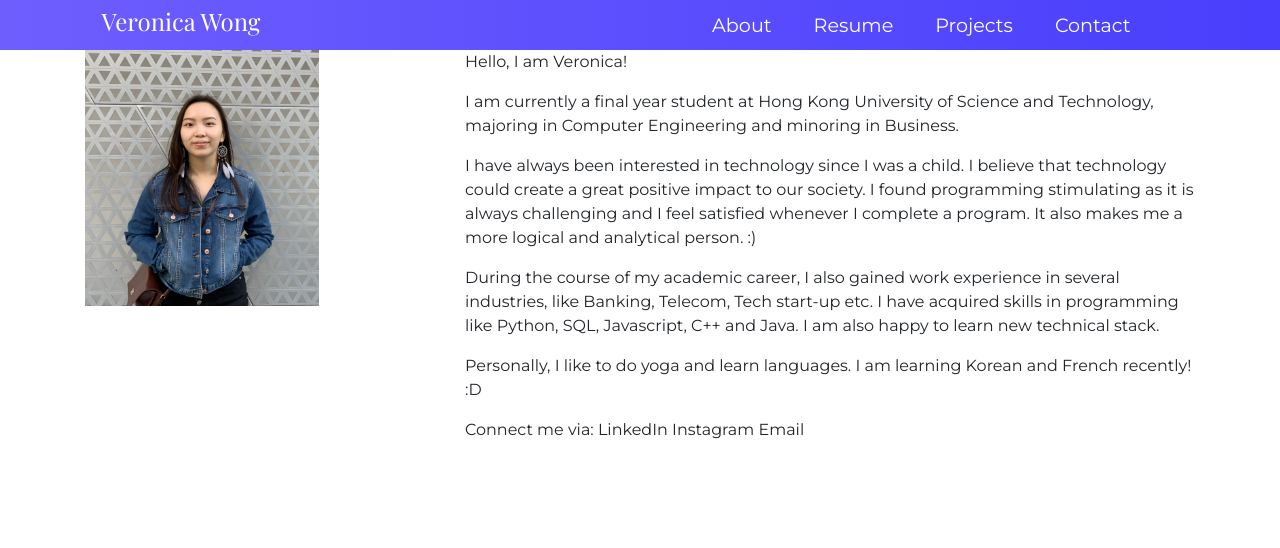
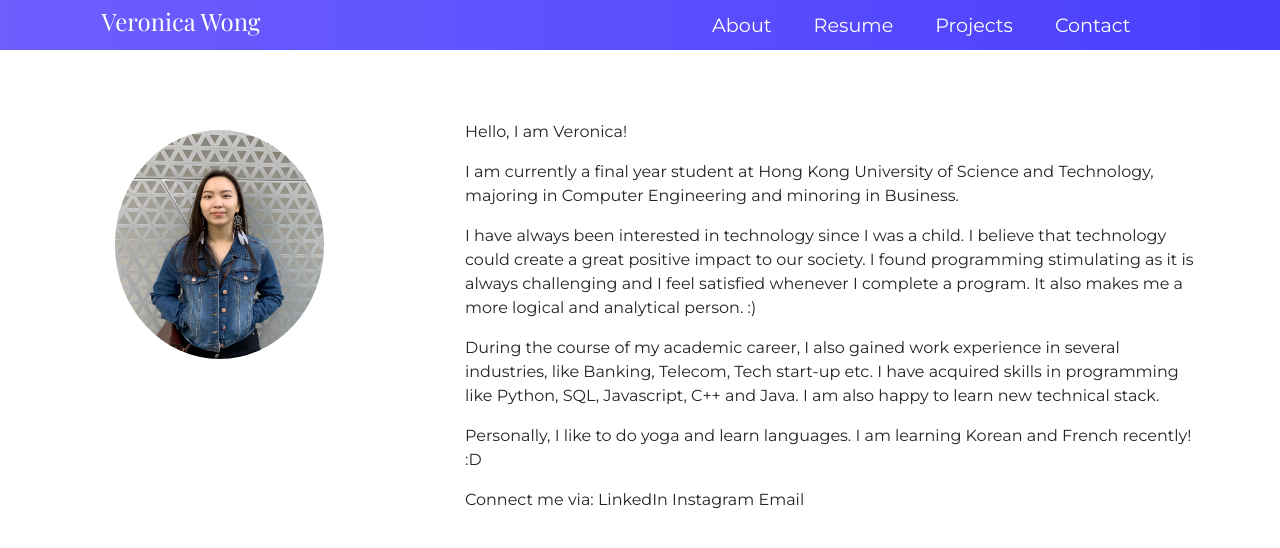
Before and after one commit to veronicawonghy/portfolio, a React (Create React App) app: page / in a window 1280 px wide. Shown: the top 548 px of the page. Built offline with nearby package versions, Linux system fonts and the light colour scheme.

Commit message:
about styling

```diff
--- a/src/App.css
+++ b/src/App.css
@@ -5,9 +5,15 @@
   font-family: 'Montserrat', sans-serif;
 }
 .mainContainer {
-  padding: 50px;
+  margin: 50px;
+}
+.contentContainer {
+  padding: 20px;
 }
 .myPicture {
-  height: 256px;
+  height: calc(256px + 1vw);
+  /* max-height: 30%; */
+  border-radius: 50%;
   /* width: 200px; */
+  margin: 10px;
 }
--- a/src/components/pages/About.js
+++ b/src/components/pages/About.js
@@ -6,10 +6,10 @@ function About() {
     return (
         <>
 
-        <Container class='mainContainer'>
+        <Container className='mainContainer'>
             <Row>
-                <Col xs={12} md={4}><img src={myPicture} alt="My Picture" className='myPicture' /></Col>
-                <Col xs={12} md={8}>
+                <Col xs={12} md={4}><img src={myPicture} alt="My Picture" className='myPicture contentContainer' /></Col>
+                <Col xs={12} md={8} className='contentContainer'>
                 <div>
                     <p>Hello, I am Veronica! </p>
 
```
